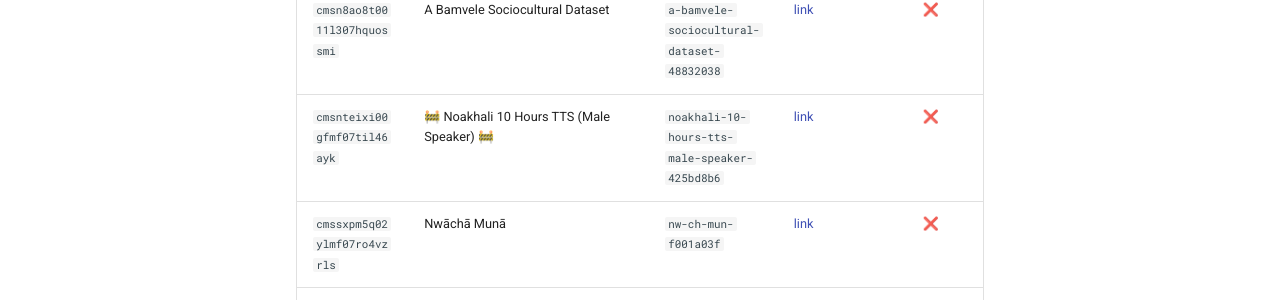
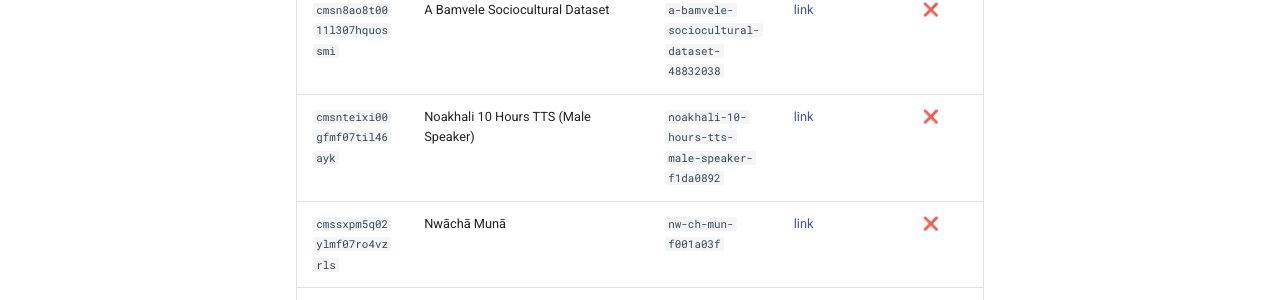
Before and after one commit to Mozilla-Data-Collective/dataset-schema-registry, an MkDocs documentation site: the page built from docs/dataset-coverage.md, in a window 1280 px wide and 900 px high, scrolled down 70285 px. Shown: the part 151-451 px from the top of the window. Built offline with MkDocs 1.6.1 and Material for MkDocs 9.7.7, drawn with Linux system fonts in a browser that asks for light colours; comment, search, counter and statistics services are not loaded; some of the changed text lies outside the part shown.

Commit message:
chore: update registry index and dataset coverage [skip ci]

```diff
--- a/docs/dataset-coverage.md
+++ b/docs/dataset-coverage.md
@@ -661,7 +661,7 @@ data programmatically.
 | `cmsn89f3u000tl3070jlokskm` | A Ngemba Sociocultural Dataset | `a-ngemba-sociocultural-dataset-1f3f9ce2` | [link](https://mozilladatacollective.com/datasets/cmsn89f3u000tl3070jlokskm) | ❌ |
 | `cmsn89yfd000xl307kucamt0m` | A Bulu Sociocultural Dataset | `a-bulu-sociocultural-dataset-a4cc6b32` | [link](https://mozilladatacollective.com/datasets/cmsn89yfd000xl307kucamt0m) | ❌ |
 | `cmsn8ao8t0011l307hquossmi` |  A Bamvele Sociocultural Dataset | `a-bamvele-sociocultural-dataset-48832038` | [link](https://mozilladatacollective.com/datasets/cmsn8ao8t0011l307hquossmi) | ❌ |
-| `cmsnteixi00gfmf07til46ayk` | 🚧 Noakhali 10 Hours TTS (Male Speaker) 🚧 | `noakhali-10-hours-tts-male-speaker-425bd8b6` | [link](https://mozilladatacollective.com/datasets/cmsnteixi00gfmf07til46ayk) | ❌ |
+| `cmsnteixi00gfmf07til46ayk` | Noakhali 10 Hours TTS (Male Speaker) | `noakhali-10-hours-tts-male-speaker-f1da0892` | [link](https://mozilladatacollective.com/datasets/cmsnteixi00gfmf07til46ayk) | ❌ |
 | `cmssxpm5q02ylmf07ro4vzrls` | Nwāchā Munā | `nw-ch-mun-f001a03f` | [link](https://mozilladatacollective.com/datasets/cmssxpm5q02ylmf07ro4vzrls) | ❌ |
 | `cmsxiwqdo000fny07e5fx0yi5` | Lost In Transcription Competition - Development Data (Javanese-Indonesian) | `lost-in-transcription-competition-develo-4628e8de` | [link](https://mozilladatacollective.com/datasets/cmsxiwqdo000fny07e5fx0yi5) | ❌ |
 | `cmszkb3s901wvny07pkz816wx` | Single Speaker Urdu TTS dataset (Female Speaker, South Punjab) | `single-speaker-urdu-tts-dataset-female-s-1a2318e3` | [link](https://mozilladatacollective.com/datasets/cmszkb3s901wvny07pkz816wx) | ❌ |
```
Also changed, not shown: other parts of docs/dataset-coverage.md (+2 -2 lines), 1 other file.
